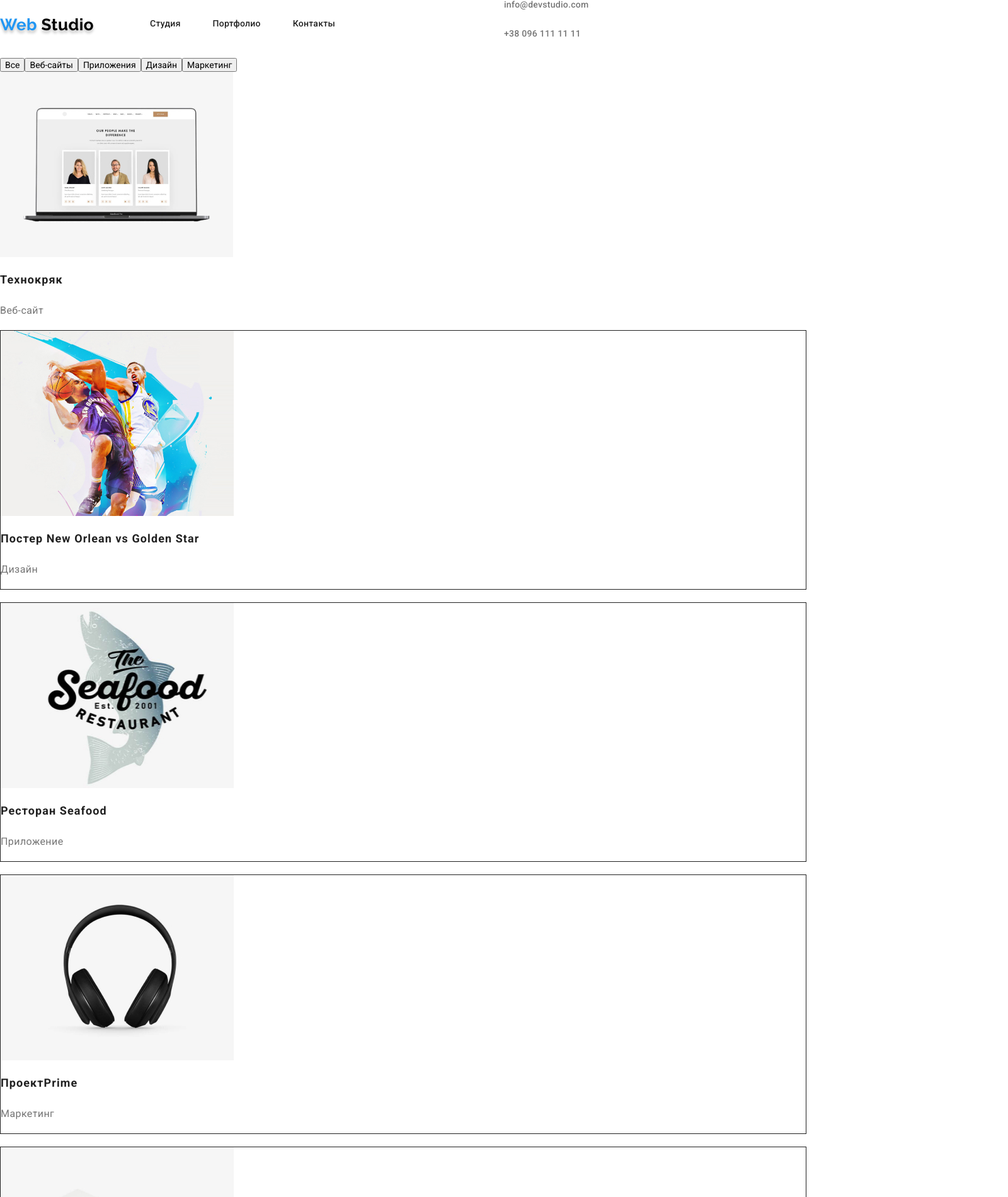
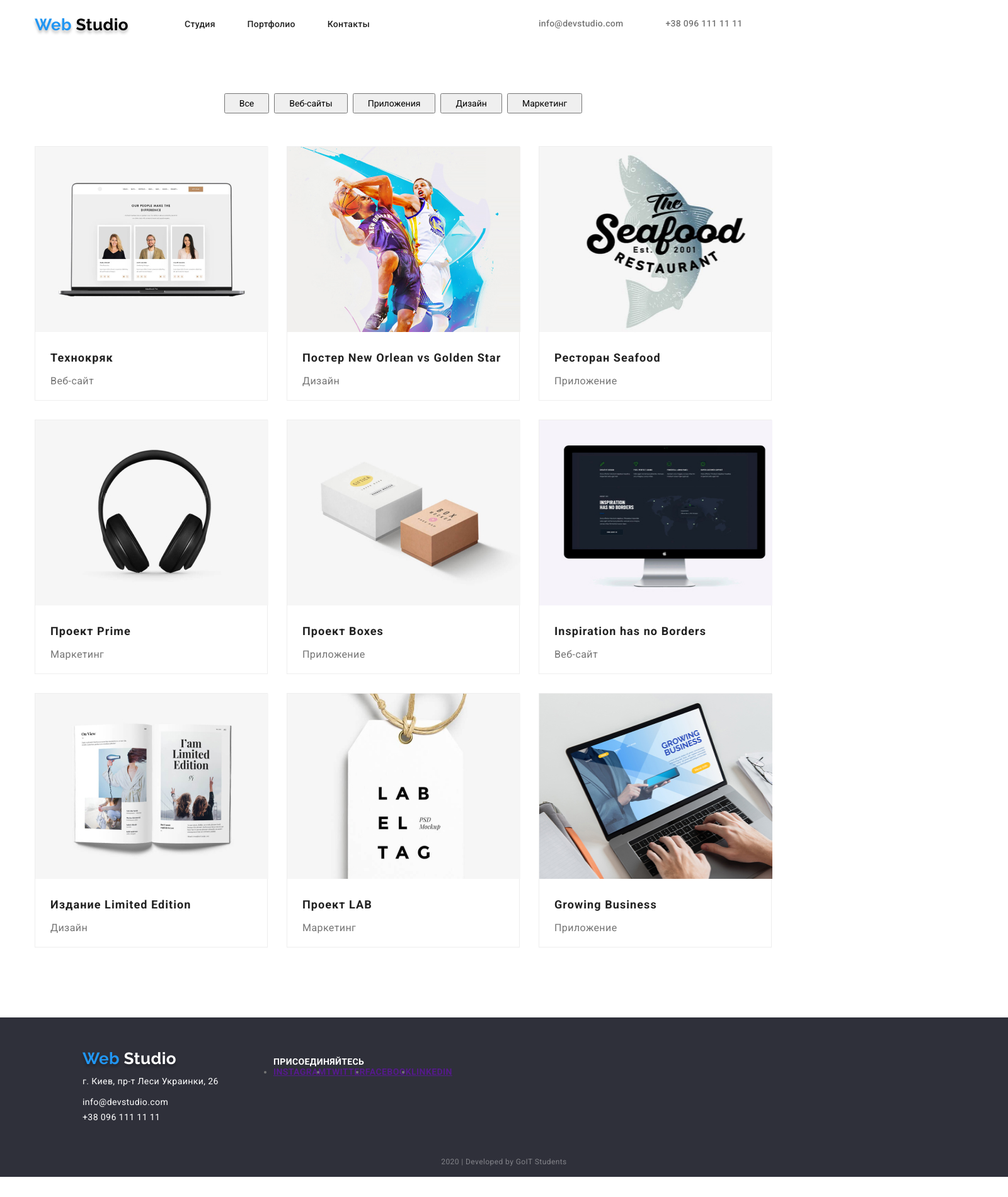
Before and after one commit to JulianaClusin/goit-markup-hw-03, a plain HTML site: page portfolio.html in a window 1280 px wide. Shown: the top 1900 px of the page at 63% size, 1600 px wide, since content can reach past the window. After the commit the page ends 1868 px from the top, so only its background shows below. Drawn offline with Linux system fonts and the light colour scheme.

Commit message:
flexbox
Страница портфолио

```diff
--- a/portfolio.html
+++ b/portfolio.html
@@ -9,39 +9,51 @@
     <link rel="stylesheet" href="./styles.css/styles.css">
 </head>
 <body>
-<!-- Шапка -->
     <header class="header">
-        <nav class="navigation">
-             <a class="logo link" lang="en" href="./index.html"> <span class="logo-web" > Web </span> Studio </a>
+        <nav class="conteiner navigation" >
+             <a class="logo link" lang="en" href="./index.html">
+                <span class="logo-web" > Web </span> Studio </a>
 
             <ul class="navigation-list list">
-            <li class="navigation-list-item"> <a class="navigation-list-link link"  navigation-list-link  href="./index.html"> Cтудия  </a></li>
-            <li class="navigation-list-item"> <a class="navigation-list-link link" link href="./portfolio.html"> Портфолио  </a></li>
-            <li class="navigation-list-item"> <a class="navigation-list-link link" href="  "> Контакты  </a></li>
+            <li class="navigation-list-item">
+                <a class="navigation-list-link link"
+                 href="./index.html"> Cтудия  </a></li>
+            <li class="navigation-list-item">
+                 <a class="navigation-list-link link"
+                  href="./portfolio.html"> Портфолио  </a></li>
+            <li class="navigation-list-item">
+                <a class="navigation-list-link link" href="  "> Контакты  </a></li>
             </ul>
 
             <address class="address">
-                <a class="address-nav-link link" header-tel-link link href="mailto:info@devstudio.com"> info@devstudio.com  </a>
-                <a class="address-nav-link link" href="tell:+380961111111"> +38 096 111 11 11  </a>
+                <ul class="address-nav list">
+                <li class="address-nav-list"><a class="address-nav-link link"
+                    href="mailto:info@devstudio.com">
+                     info@devstudio.com  </a></li>
+                <li class="address-nav-list"> <a class="address-nav-link link"
+                    href="tell:+380961111111"> +38 096 111 11 11  </a>
+                </li  ></ul>
+
             </address>
         </nav>
     </header>
 
 <!--Основа-->
 <main>
-
+    <div  class="conteiner portfolio">
     <h1 hidden> Галерея </h1>
     <ul class="filter-portfolio list">
-        <li> <button class="button portfolio" type="button"> Все </button></li>
-        <li> <button class="button portfolio" type="button"> Веб-сайты</button></li>
-        <li> <button class="button portfolio" type="button"> Приложения</button></li>
-        <li> <button class="button portfolio" type="button"> Дизайн</button></li>
-        <li> <button class="button portfolio" type="button"> Маркетинг</button></li>
+        <li class="list-button"> <button class="button portfolio" type="button"> Все </button></li>
+        <li class="list-button"> <button class="button portfolio" type="button"> Веб-сайты</button></li>
+        <li class="list-button"> <button class="button portfolio" type="button"> Приложения</button></li>
+        <li class="list-button"> <button class="button portfolio" type="button"> Дизайн</button></li>
+        <li class="list-button"> <button class="button portfolio" type="button"> Маркетинг</button></li>
     </ul>
-
+</div>
+<div  class="conteiner portfolio-class-list">
     <ul class="portfolio list link">
 
-        <li class="portfolio list"><a class="link" href=""><img src="./images/portfolio-images/portfolio-images-website-1.jpg"
+        <li class="portfolio-list"><a class="link" href=""><img src="./images/portfolio-images/portfolio-images-website-1.jpg"
             alt="Фото проекта веб-сайта 1"width="370" height="294">
              <h2 class="portfolio-list-title link">Технокряк</h2>
              <p class="portfolio-list-text link">Веб-сайт</p>
@@ -50,7 +62,7 @@
 
          <li class="portfolio-list"><a class="link" href=""><img src="./images/portfolio-images/portfolio-images-design-1.jpg"
             alt="Фото проекта дизайн 1" width="370" height="294">
-            <h2 class="portfolio-list-title">Постер <span lang="en">New Orlean vs Golden Star</span></h2>
+            <h2 class="portfolio-list-title">Постер <span lang="en"> New Orlean vs Golden Star</span></h2>
             <p class="portfolio-list-text">Дизайн</p>
             <p hidden></p></a></li>
 
@@ -61,54 +73,56 @@
 
         <li class="portfolio-list"><a class="link" href=""><img src="./images/portfolio-images/portfolio-images-marketing-1.jpg"
             alt="Фото проекта маркетинг 1"width="370" height="294">
-             <h2 class="portfolio-list-title">Проект<span lang="en">Prime</span></h2>
+             <h2 class="portfolio-list-title"> Проект <span lang="en"> Prime</span></h2>
              <p class="portfolio-list-text">Маркетинг</p> <p hidden></p></a></li>
 
          <li class="portfolio-list"><a class="link" href=""><img src="./images/portfolio-images/portfolio-images-app-2.jpg"
             alt="Фото проекта приложение 2"width="370" height="294">
-             <h2 class="portfolio-list-title">Проект<span lang="en">Boxes</span></h2>
-             <p class="portfolio-list-text">Приложение</p> <p hidden></p></a></li>
+             <h2 class="portfolio-list-title">Проект <span lang="en"> Boxes</span></h2>
+             <p class="portfolio-list-text"> Приложение </p> <p hidden></p></a></li>
 
          <li class="portfolio-list"><a class="link" href=""><img src="./images/portfolio-images/portfolio-images-website-2.jpg"
             alt="Фото проекта веб-сайта 2"width="370" height="294">
-             <h2 class="portfolio-list-title"><span lang="en">Inspiration has no Borders</span></h2>
-             <p class="portfolio-list-text">Веб-сайт</p> <p hidden></p></a></li>
+             <h2 class="portfolio-list-title"><span lang="en"> Inspiration has no Borders</span></h2>
+             <p class="portfolio-list-text"> Веб-сайт </p> <p hidden></p></a></li>
 
          <li class="portfolio-list"><a class="link" href=""><img src="./images/portfolio-images/portfolio-images-design-2.jpg"
             alt="Фото проекта дизайн 2"width="370" height="294">
-            <h2 class="portfolio-list-title">Издание<span lang="en">Limited Edition</span></h2>
+            <h2 class="portfolio-list-title"> Издание <span lang="en"> Limited Edition </span></h2>
             <p class="portfolio-list-text">Дизайн</p> <p hidden></p></a></li>
 
         <li class="portfolio-list"><a class="link" href=""><img src="./images/portfolio-images/portfolio-images-marketing-2.jpg"
             alt="Фото проекта маркетинг 2"width="370" height="294">
-            <h2 class="portfolio-list-title">Проект<span lang="en">LAB</span></h2>
+            <h2 class="portfolio-list-title">Проект <span lang="en"> LAB </span></h2>
             <p class="portfolio-list-text">Маркетинг</p> <p hidden></p></a></li>
 
         <li class="portfolio-list"><a class="link" href=""><img src="./images/portfolio-images/portfolio-images-app-3.jpg"
             alt="Фото проекта приложение 3"width="370" height="294">
-            <h2 class="portfolio-list-title"><span lang="en">Growing Business</span></h2>
+            <h2 class="portfolio-list-title"><span lang="en"> Growing Business</span></h2>
             <p class="portfolio-list-text">Приложение</p> <p hidden></p></a></li>
     </ul>
+</div>
 
 
 </main>
 
 <!-- Подвал -->
 
- <footer>
+<footer class="footer">
 
-    <div class="footer-section">
+    <div class="footer-flex">
+        <div class="footer-section-address">
        <a class="logo link" lang="en" href="./index.html"> <span class="logo-web" > Web </span> <span class="logo-studio" >Studio</span>  </a>
    <address class="address-footer" >
        г. Киев, пр-т Леси Украинки, 26  </address>
 
        <address class="address-footer">
-           <a class="address-nav-link-footer link" header-tel-link link href="mailto:info@devstudio.com"> info@devstudio.com  </a>
-           <a class="address-nav-link-footer link" href="tell:+380961111111"> +38 096 111 11 11  </a>
+           <a class="address-nav-link-footer mail link" href="mailto:info@devstudio.com"> info@devstudio.com  </a> <br>
+           <a class="address-nav-link-footer tell link" href="tell:+380961111111"> +38 096 111 11 11  </a>
        </address>
-   </div>
+       </div>
    <!-- Присоединяйтесь /// -->
-   <div class="footer-section" >
+   <div class="footer-section join-in" >
      <b class="join-in"> Присоединяйтесь </b>
      <ul class="social list" >
        <li class="social-link" > <a href="" aria-label="Ссылка на Instagram">Instagram</a></li>
@@ -116,6 +130,7 @@
        <li class="social-link"> <a href="" aria-label="Ссылка на Facebook">Facebook</a></li>
        <li class="social-link"> <a href="" aria-label="Ссылка на Linkedin">Linkedin</a></li>
    </ul>
+   </div>
    </div>
 
     <p  class="copyright" lang="en">2020 | Developed by GoIT Students </p>
--- a/styles.css/styles.css
+++ b/styles.css/styles.css
@@ -34,7 +34,7 @@ body {
 .conteiner {
   margin-left: auto;
   margin-right: auto;
-  width: 1170px;
+  width: 1210px;
   padding-left: 20px;
   padding-right: 20px;
 }
@@ -83,7 +83,7 @@ color:var(--text-main-color);
     flex-direction: row;
     flex-wrap: nowrap;
     justify-content: space-between;
-    align-items: baseline;
+    align-items: center;
   }
 
   /* HEADER */
@@ -205,6 +205,11 @@ border-radius: 4px;
 border-color: var(--accent-color);
 }
 
+.button.hero:hover,
+.button.hero:focus {
+  color: var(--text-white-color);
+}
+
 /* FEATURES */
 
 .features-list {
@@ -245,6 +250,7 @@ color:var(--text-main-color);
 }
 
 .what-are-we-doing {
+padding-inline-start: 0px;
 margin-bottom: 94px;
 }
 
@@ -277,14 +283,19 @@ background-color:var(--title-section-theme-color);
 
 }
 
-.team-list {
-  margin-bottom: 94px;
+.section-title.team {
+  padding-top: 94px;
 }
 
 .section-title-team {
   background-color:var(--title-theme-color);
   box-shadow: 0px 2px 1px rgba(0, 0, 0, 0.2), 0px 1px 1px rgba(0, 0, 0, 0.14), 0px 1px 3px rgba(0, 0, 0, 0.12);
   border-radius: 0px 0px 4px 4px;
+  margin-right: 30px;
+}
+
+.team-list {
+  padding-inline-start: 0px;
 }
 
 .section-title-team-name {
@@ -326,14 +337,29 @@ color:var(--accent-color);
 .clients {
   margin-bottom: 50px;
 }
+.clients.list:hover
+.clients.list:focus {
+  color: var(--accent-color)
+}
 
 .section-title {
   margin-top: 93px;
 }
 
 /* FOOTER */
+
+footer{
+  background-color: #2F303A;
+  box-shadow: 0px 4px 4px rgba(0, 0, 0, 0.25);
+  width: 1600px;
+  height: 253px;
+}
 .logo-studio{
 color:var(--text-white-color);
+}
+
+.logo.link {
+padding-bottom: 8px;
 }
 
 .address-footer {
@@ -341,17 +367,34 @@ font-weight: normal;
 font-size: 14px;
 font-style: normal;
 line-height: 1.71;
+display: block;
+padding-top: 9px;
 
 color:var(--text-white-color)
 }
 
 .address-nav-link-footer {
-color:var(--text-white-color)
+color:var(--text-white-color);
 }
 
-.footer-section{
-background: #2F303A;
-box-shadow: 0px 4px 4px rgba(0, 0, 0, 0.25);
+.address-nav-link-footer.mail {
+  padding-bottom: 9px;
+}
+
+.footer-flex {
+display: flex;
+margin-left: 131px;
+padding-top: 50px ;
+}
+
+.footer-section-address {
+  flex-direction: column;
+}
+
+.footer-section.join-in {
+  padding-top: 12px;
+  margin-left: 69px;
+
 }
 
 .join-in {
@@ -360,6 +403,8 @@ font-weight: bold;
 font-size: 14px;
 line-height: 16px;
 text-transform: uppercase;
+
+margin-bottom: 20px;
 
 color:var(--text-white-color)
 }
@@ -370,11 +415,33 @@ font-size: 12px;
 line-height: 2;
 text-align: center;
 
+margin-top: 46px;
+
 color: rgba(255, 255, 255, 0.4);
 }
 /* PORTFOLIO */
 .filter-portfolio {
   display: flex;
+}
+
+.conteiner.portfolio-class-list {
+  margin-top: 50px;
+  padding-top: 50px;
+  margin-bottom: 111px;
+}
+
+.filter-portfolio.list {
+  width: 611px;
+  height: 54px;
+  justify-content: center;
+}
+
+.portfolio {
+  display: flex;
+  flex-wrap: wrap;
+  align-items: center;
+  justify-content: center;
+
 }
 
 .button.potrfolio {
@@ -387,17 +454,41 @@ text-align: center;
 
 color:var(--text-main-color);
 background-color:var(--title-section-theme-color);
+}
 
+.button.portfolio {
+  padding: 6px 22px;
+  margin-top: 70px;
 }
-.filter-portfolio > .button.potrfolio{
+
+.list-button:not(:last-child) {
   margin-right: 8px;
 }
-
+.list-button {
+  margin-bottom: 56px;
+}
 
 .button.button.portfolio:hover,
 .button.button.portfolio:focus {
 color:var(--text-white-color);
 background-color:var(--accent-color);
+}
+
+.portfolio-list {
+  width: calc((100% - 60px) / 3);
+  height: 404px;
+  background-color: var(--title-theme-color);
+  border: 1px solid #EEEEEE;
+  margin-right: 30px;
+  margin-bottom: 30px;
+}
+
+.portfolio-list:nth-child(3n) {
+  margin-right: 0px;
+}
+
+.portfolio-list:nth-last-child(-n+3) {
+  margin-bottom: 0px;
 }
 
 .portfolio-list-title {
@@ -407,6 +498,8 @@ line-height: 2;
 
   letter-spacing: 0.06em;
 
+  margin: 20px 24px 4px 24px ;
+
   color:var(--text-main-color);
   }
 
@@ -415,10 +508,7 @@ font-weight: normal;
   font-size: 16px;
   line-height: 1.87;
 
+  margin: 0px 24px 20px 24px ;
+
   color:var(--text-address-color);
   }
-
-.portfolio-list:not(:nth-last-child(-n+3)) {
-  border: 1px solid;
-  margin-bottom: 20px;
-}
```
Also changed, not shown: index.html (+10 -11 lines). Lines whose indentation alone changed are shown as unchanged.
